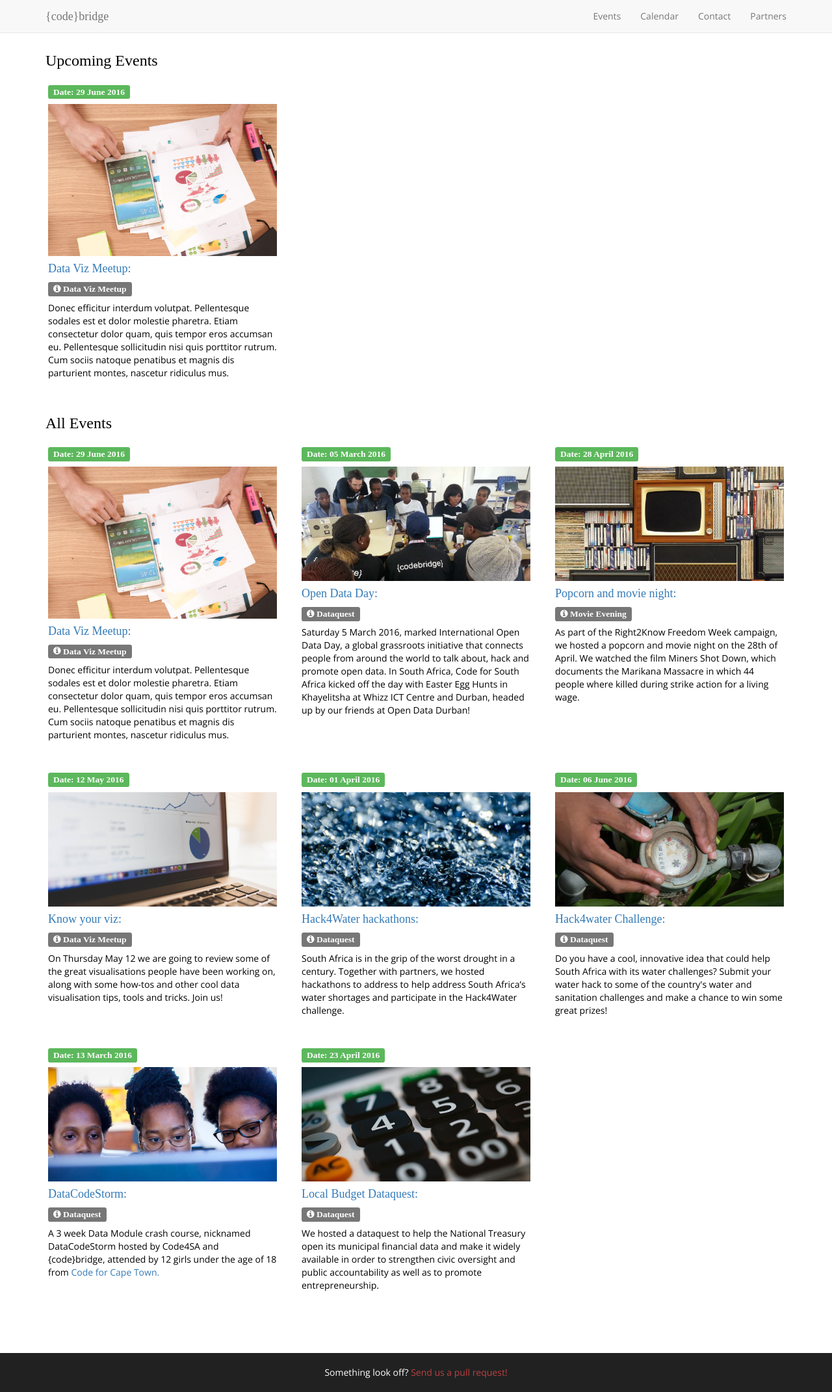
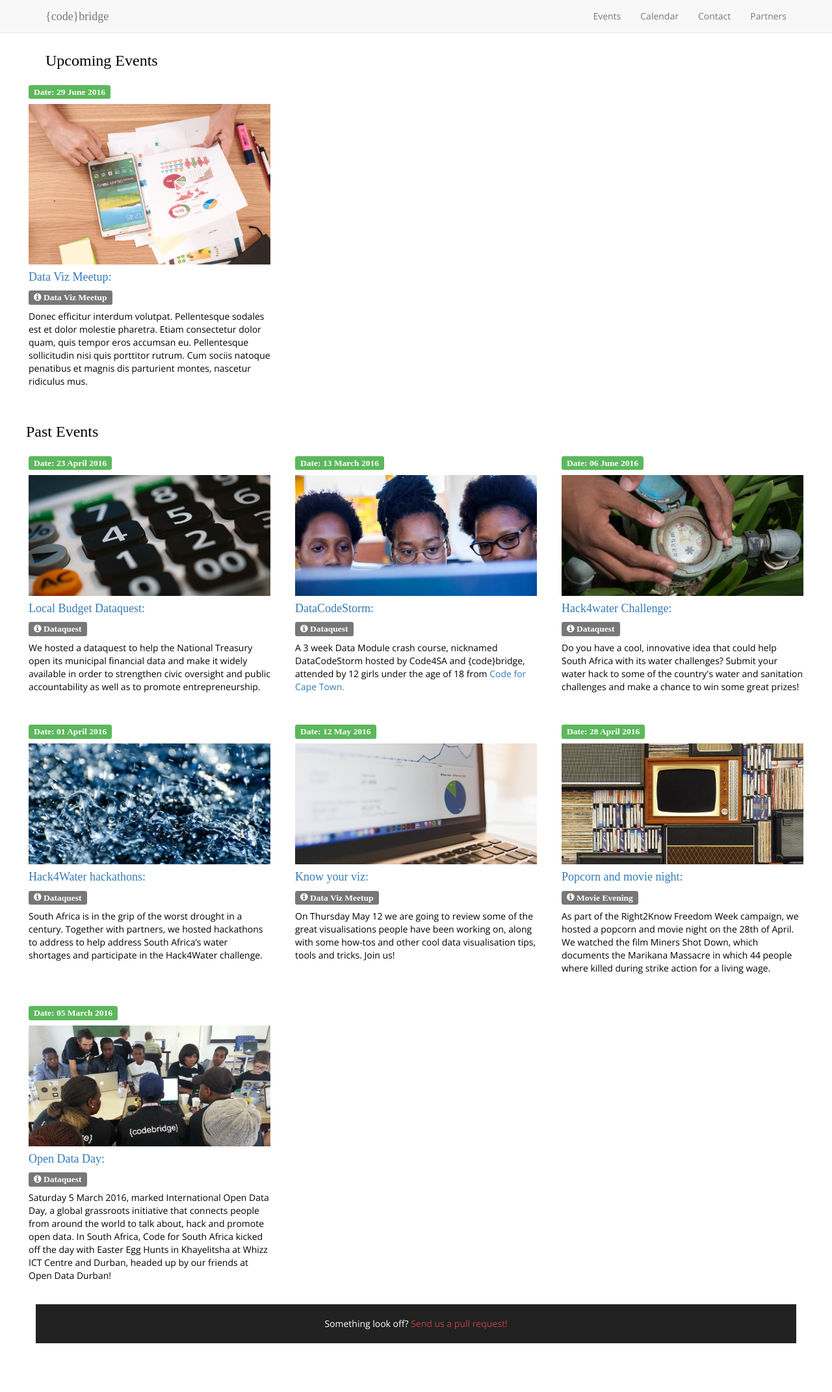
Before and after one commit to codebridge-za/codebridge.co.za, a Jekyll site: the page built from events/index.html, in a window 1280 px wide. Shown: the whole page at 65% size. Built offline with Jekyll 4.4.1, drawn with Linux system fonts in a browser that asks for light colours; nearby versions of some CDN libraries; some web fonts are replaced.

Commit message:
layout issues fixed

```diff
--- a/_allevents/upcoming_dataviz.html
+++ b/_allevents/upcoming_dataviz.html
@@ -12,7 +12,7 @@
 	<div class="row">
 		<div class="col-xs-12">
 			<h2>{{page.title}}</h2>
-			<h4><span class="label label-success">{{page.date | date_to_long_string }}</span></h4>
+			<h4><span class="label label-success">{{page.ev-date | date_to_long_string }}</span></h4>
 		</div>
 	</div>
 	<div class="row">
@@ -23,7 +23,7 @@
 			<p>Donec efficitur interdum volutpat. Pellentesque sodales est et dolor molestie pharetra. Etiam consectetur dolor quam, quis tempor eros accumsan eu.</p>
 
 			<div class="well">
-				<p><i class="fa fa-calendar-o fa-fw"></i> {{page.date | date_to_long_string }}</p>
+				<p><i class="fa fa-calendar-o fa-fw"></i> {{page.ev-date | date_to_long_string }}</p>
 				<p><i class="fa fa-clock-o fa-fw"></i> 18:30</p>
 				<p><i class="fa fa-map-marker fa-fw"></i> <a href="contact">{code}bridge</a></p>
 			</div>
@@ -31,7 +31,7 @@
 			<!--Insert Google form code below. Replace the "RSVP" code below.-->
 			<a style="margin-bottom: 5px;" href="https://docs.google.com/forms/d/1XF3SN8JjAQ_ciBmkC7MO4hQNTX_Ec5kUkgopVdo4VzM/viewform" target="_blank" class="btn btn-primary" role="button"><i class="fa fa-user-plus"></i> RSVP</a>
 
-			<a style="margin-bottom: 5px;" href="/contact" class="btn btn-default" role="button"><i class="fa fa-map-signs"></i> Directions to {code}bridge</a>
+			<a style="margin-bottom: 5px;" href=/contact.html class="btn btn-default" role="button"><i class="fa fa-map-signs"></i> Directions to {code}bridge</a>
 
 		</div>
 
--- a/events/index.html
+++ b/events/index.html
@@ -7,12 +7,15 @@
 	<div>
 		<a class="anchor" name="pastevents"></a><h3>Upcoming Events</h3>
 	</div>
+
+	{% assign current_time = site.time | date: "%m%d" %}
+	{% for event in site.allevents limit 3 %}
+		{% capture modulo %}{{ forloop.index0 | mod:3 }}{% endcapture %}
+  		{% if modulo == '0' or forloop.first %}
     		<div class="row">
-		{% assign current_time = site.time | date: "%m%d" %}
-		{% for event in site.allevents %}
+  		{% endif %}
 		{% assign expires = event.ev-date | date: "%m%d" %}
     	{% if expires > current_time %}
-      			<!---->
       		<div class="col-md-4">
 				<div class="thumbnail">
 					<h4><span class="label label-success">Date: {{event.ev-date | date_to_long_string}}</span></h4>
@@ -28,23 +31,26 @@
 					<p>{{event.description}}</p>
 				</div>
 			</div>
-      			<!---->
     	{% else %}
       		{% continue %}
     	{% endif %}
+  		{% if modulo == '2' or forloop.last %}
+    		</div>
+  		{% endif %}
  	{% endfor %}
-	</div>
 
 
 	<div>
-		<a class="anchor" name="pastevents"></a><h3>All Events</h3>
+		<a class="anchor" name="pastevents"></a><h3>Past Events</h3>
 	</div>
 
-	{% for event in site.allevents reversed%}
+	{% for event in site.allevents %}
   		{% capture modulo %}{{ forloop.index0 | mod:3 }}{% endcapture %}
   			{% if modulo == '0' or forloop.first %}
     			<div class="row">
   			{% endif %}
+  			{% assign expires = event.ev-date | date: "%m%d" %}
+  			{% if expires < current_time %}
   				<div class="col-md-4">
 				<div class="thumbnail">
 					<h4><span class="label label-success">Date: {{event.ev-date | date_to_long_string}}</span></h4>
@@ -60,6 +66,7 @@
 					<p>{{event.description}}</p>
 				</div>
 				</div>
+			{% endif %}
   			{% if modulo == '2' or forloop.last %}
     			</div>
   			{% endif %}
```
Also changed, not shown: event-types.html (+3 -6 lines). Lines whose indentation alone changed are shown as unchanged.
